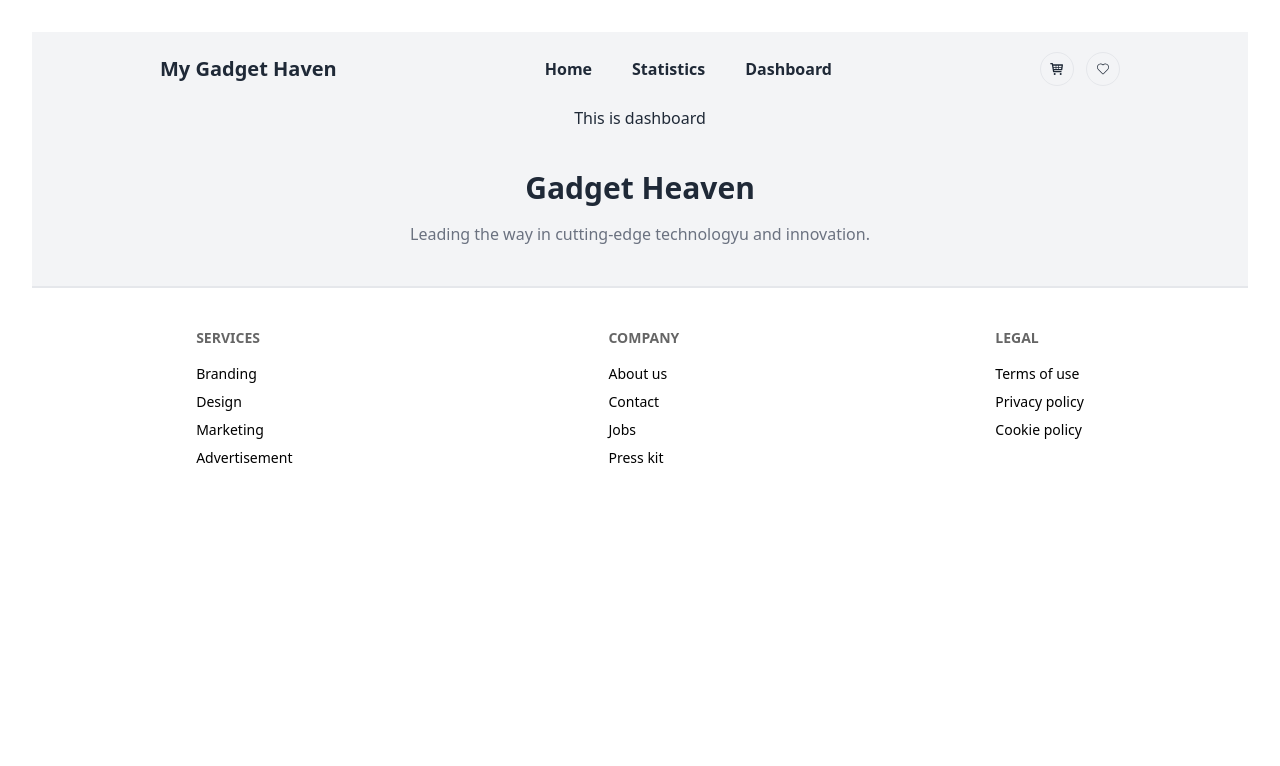
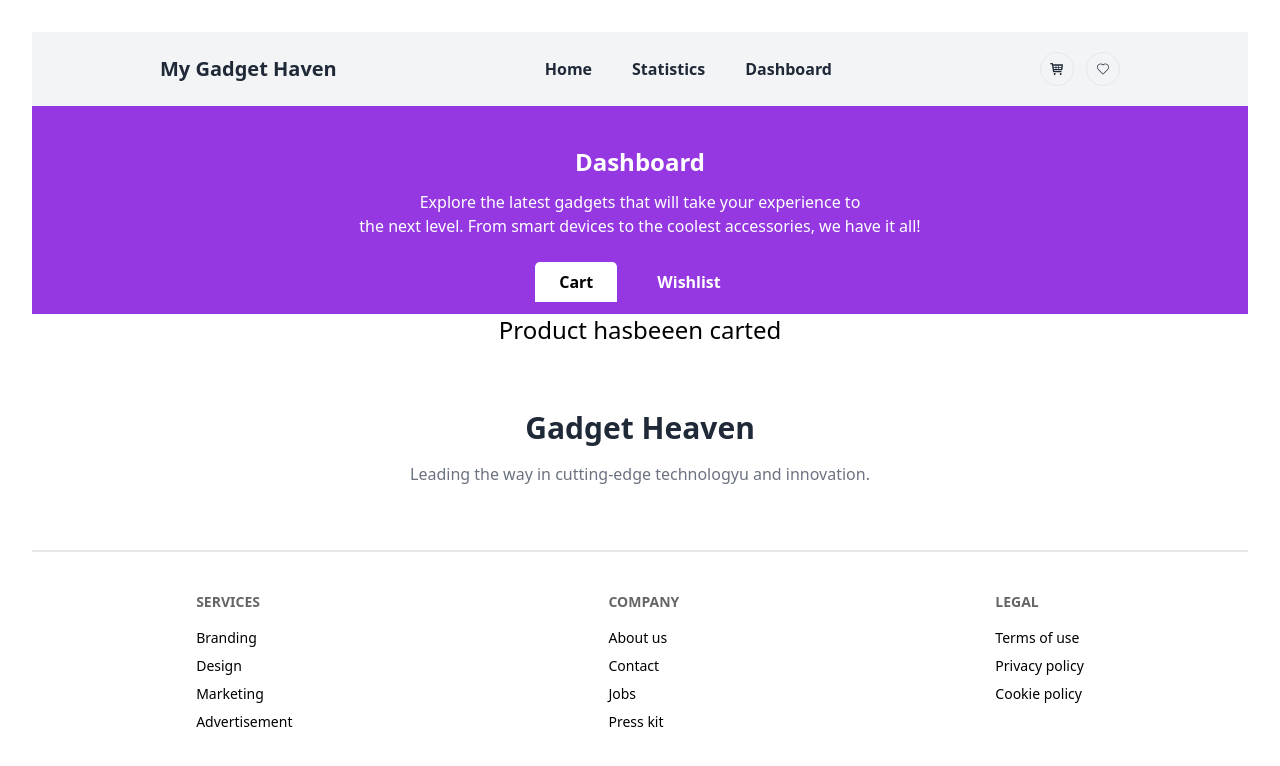
Before and after one commit to programming-hero-web-course-4/b10a8-gadget-heaven-mohammadamzad38, a React (Vite) app: page /dashboard in a window 1280 px wide. Shown: the top 766 px of the page. Built offline with nearby package versions, Linux system fonts and the light colour scheme.

Commit message:
dashboard ready

```diff
--- a/package.json
+++ b/package.json
@@ -16,6 +16,7 @@
     "react-dom": "^18.3.1",
     "react-icons": "^5.4.0",
     "react-router-dom": "^7.0.2",
+    "react-tabs": "^6.0.2",
     "sort-by": "^1.2.0"
   },
   "devDependencies": {
--- a/src/Components/H&F/Pages/Dashboard.jsx
+++ b/src/Components/H&F/Pages/Dashboard.jsx
@@ -1,11 +1,27 @@
-import React from 'react';
+import React from "react";
+import { Tab, Tabs, TabList, TabPanel } from "react-tabs";
+import "react-tabs/style/react-tabs.css";
 
 const Dashboard = () => {
-    return (
-        <div>
-            <h1>This is dashboard</h1>
-        </div>
-    );
+  return (
+    <div className="bg-[#9538E2] text-white">
+        <h1 className="text-2xl font-bold pb-3 pt-10">Dashboard</h1>
+        <p className="pb-6">Explore the latest gadgets that will take your experience to <br /> the next level. From smart devices to the coolest accessories, we have it all!</p>
+      <Tabs>
+        <TabList className="flex gap-4 justify-center pb-3 items-center">
+          <Tab className="font-bold py-2 px-6">Cart</Tab>
+          <Tab className="font-bold py-2 px-6">Wishlist</Tab>
+        </TabList>
+
+        <TabPanel className="bg-white">
+          <h2 className="text-2xl text-black">Product hasbeeen carted</h2>
+        </TabPanel>
+        <TabPanel className="bg-white ">
+          <h2 className="text-2xl text-black">Product added in wishlisted</h2>
+        </TabPanel>
+      </Tabs>
+    </div>
+  );
 };
 
 export default Dashboard;
--- a/src/Components/H&F/Pages/GadgetsDetails.jsx
+++ b/src/Components/H&F/Pages/GadgetsDetails.jsx
@@ -1,6 +1,9 @@
 import React from "react";
 import { useLoaderData, useParams } from "react-router-dom";
-import { FaRegStar } from "react-icons/fa";
+import { MdOutlineShoppingCart } from "react-icons/md";
+import { FaRegHeart } from "react-icons/fa6";
+
+
 
 const GadgetsDetails = () => {
   const { product_id } = useParams();
@@ -24,7 +27,7 @@ const GadgetsDetails = () => {
           alt=""
         />
       </div>
-      <div className="space-y-3">
+      <div className="space-y-2">
         <h1 className="text-3xl font-bold">{product_title}</h1>
         <p className="font-bold">Price: {price}</p>
         <div className="text-center">
@@ -57,6 +60,11 @@ const GadgetsDetails = () => {
                 className="mask mask-star-2 bg-amber-700"
               />
             </div>
+            <div className="flex gap-4">
+                <button className="flex text-xs items-center gap-2 btn rounded-3xl">Add To Card <MdOutlineShoppingCart /></button>
+                <button className="btn rounded-full bg-white"><FaRegHeart />
+                </button>
+            </div>
       </div>
     </div>
   );
--- a/src/Components/Home/Footer.jsx
+++ b/src/Components/Home/Footer.jsx
@@ -2,8 +2,8 @@ import React from "react";
 
 const Footer = () => {
   return (
-    <div className=" m-auto">
-      <div className="space-y-4 py-10">
+    <div className=" m-auto bg-white">
+      <div className="space-y-4 py-16 ">
         <h1 className="text-3xl font-bold ">Gadget Heaven</h1>
         <p className="text-gray-500">Leading the way in cutting-edge technologyu and innovation.</p>
       </div>
```
Also changed, not shown: 1 other file (tests, documents, lock files or other folders).
